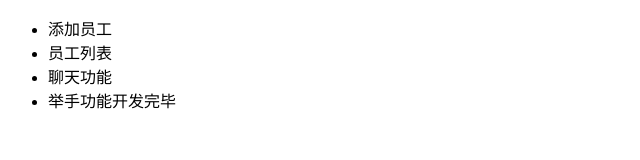
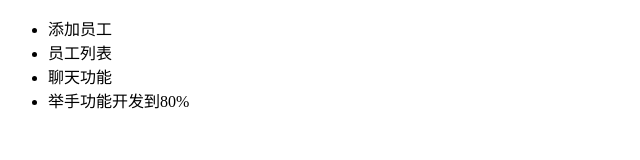
Before and after one commit to CrystalPCZ/emp, a plain HTML site: page index.html in a window 1280 px wide. Shown: the full height of the page, 0-640 px from the left. Drawn offline with Linux system fonts and the light colour scheme.

Commit message:
举手功能开发到80%

```diff
--- a/index.html
+++ b/index.html
@@ -10,7 +10,7 @@
         <li>添加员工</li>
         <li>员工列表</li>
         <li>聊天功能</li>
-        <li>举手功能开发完毕</li>
+        <li>举手功能开发到80%</li>
     </ul>
 </body>
 </html>
```
